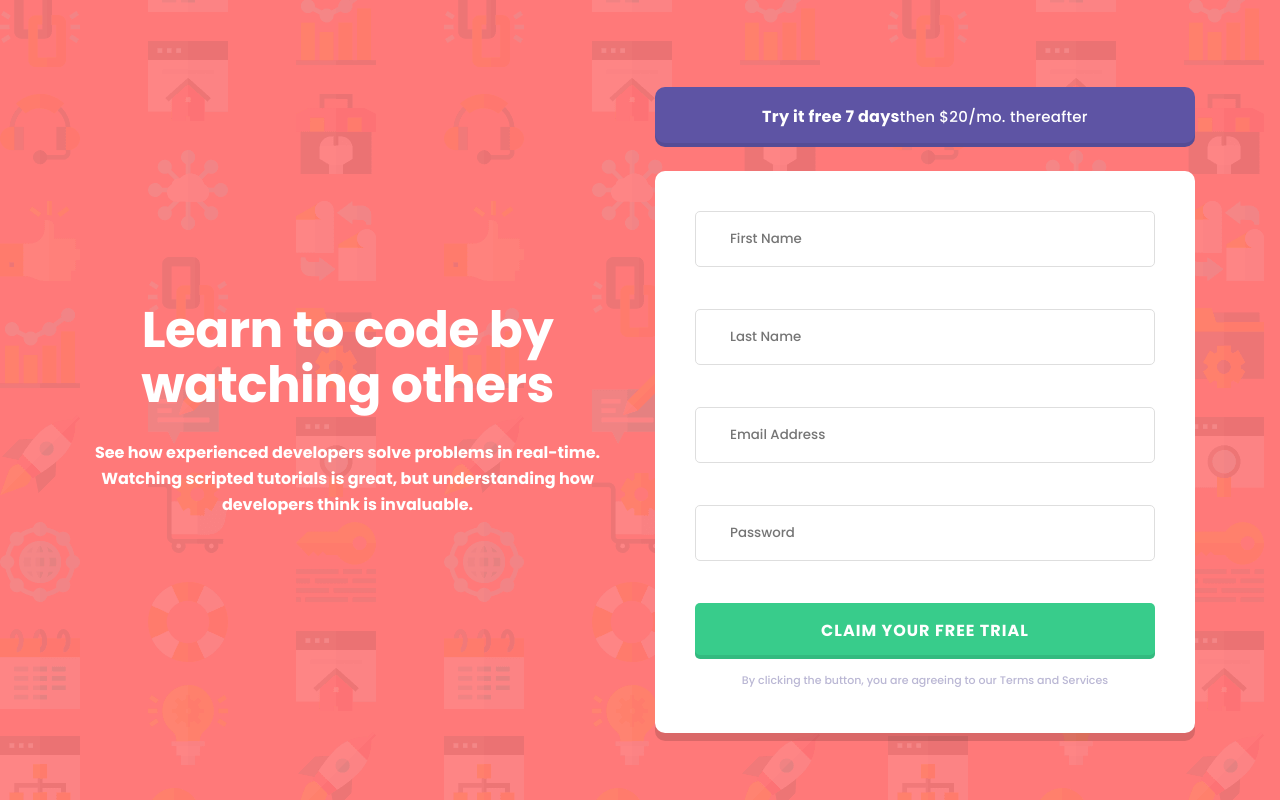
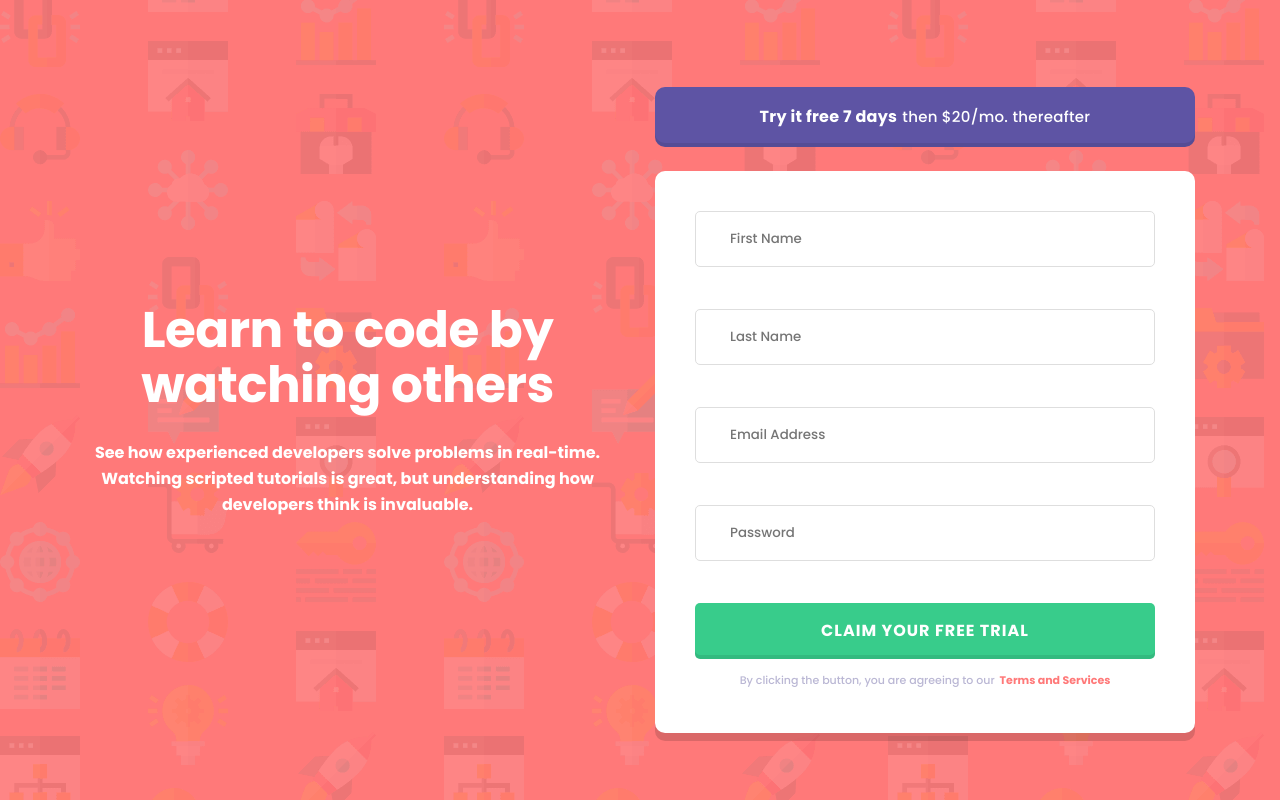
Before and after one commit to tamta123/components-with-sign-up-comp, a plain HTML site: page index.html in a window 1280 px wide. Drawn offline with Linux system fonts and the light colour scheme.

Commit message:
style:final touches

```diff
--- a/index.html
+++ b/index.html
@@ -67,40 +67,6 @@
           <div class="errorbox">
             <p class="error"></p>
           </div>
-          <!-- <div class="input-box">
-            <input
-              type="tel"
-              name="telephone"
-              id="telephone"
-              placeholder="Telephone number"
-              oninput="removeErrors(3)"
-              onblur="setBlueBorder(3,this)"
-            />
-            <img
-              src="./error_FILL0_wght400_GRAD0_opsz48.svg"
-              alt="error icon"
-            />
-          </div>
-          <div class="errorbox">
-            <p class="error"></p>
-          </div> -->
-          <!-- <div class="input-box">
-            <input
-              type="date"
-              name="dob"
-              id="dob"
-              placeholder="Date of birth"
-              oninput="removeErrors(4)"
-              onblur="setBlueBorder(4,this)"
-            />
-            <img
-              src="./error_FILL0_wght400_GRAD0_opsz48.svg"
-              alt="error icon"
-            />
-          </div>
-          <div class="errorbox">
-            <p class="error"></p>
-          </div> -->
           <div class="input-box">
             <input
               type="password"
@@ -116,9 +82,12 @@
             <p class="error"></p>
           </div>
           <button class="submit-btn">CLAIM YOUR FREE TRIAL</button>
-          <p class="about-button">
-            By clicking the button, you are agreeing to our Terms and Services
-          </p>
+          <div class="about-button-div">
+            <span class="about-button">
+              By clicking the button, you are agreeing to our
+            </span>
+            <span class="terms"> Terms and Services </span>
+          </div>
         </form>
       </div>
     </main>
--- a/style.css
+++ b/style.css
@@ -84,6 +84,7 @@ main {
   color: white;
   box-shadow: inset 0px -4px 0px rgba(0, 0, 0, 0.0908818);
   padding: 18px 67px;
+  gap: 5px;
 }
 .not-bold {
   color: #fff;
@@ -162,6 +163,14 @@ form {
   color: white;
 }
 
+.about-button-div {
+  display: flex;
+  flex-direction: column;
+  justify-content: center;
+  align-items: center;
+  margin-top: 8px;
+}
+
 .about-button {
   color: #bab7d4;
   text-align: center;
@@ -170,7 +179,15 @@ form {
   font-style: normal;
   font-weight: 500;
   line-height: 26px;
-  margin-top: 8px;
+}
+
+.terms {
+  color: #ff7979;
+  font-family: Poppins;
+  font-size: 11px;
+  font-style: normal;
+  font-weight: 700;
+  line-height: 26px;
 }
 
 @media screen and (min-width: 768px) {
@@ -307,4 +324,12 @@ form {
     letter-spacing: 1px;
     color: white;
   }
+
+  .about-button-div {
+    display: flex;
+    flex-direction: row;
+    justify-content: center;
+    align-items: center;
+    gap: 5px;
+  }
 }
```
Also changed, not shown: script.js (+0 -32 lines), error_FILL0_wght400_GRAD0_opsz48.svg (deleted).
